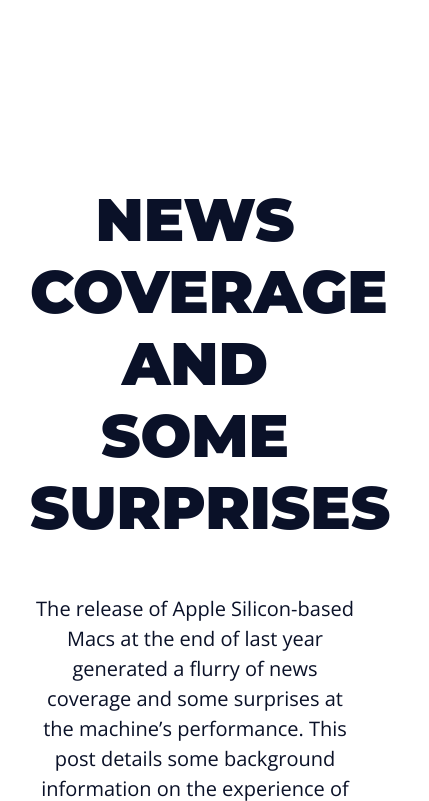
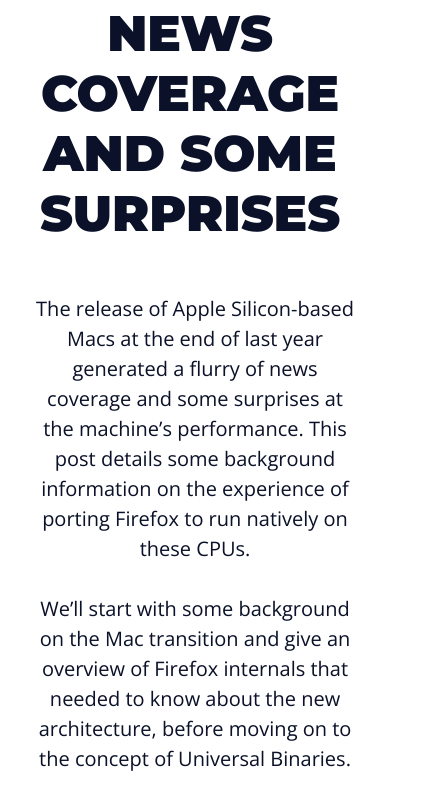
Before and after one commit to LucasAraruna/Landing-simple-page, a plain HTML site: page index.html in a window 390 px wide. Shown: the part 1060-1861 px from the top of the page, 429 px wide, since content can reach past the window. Drawn offline with nearby package versions, Linux system fonts and the light colour scheme.

Commit message:
confirm confirm

```diff
--- a/assets/css/styles.css
+++ b/assets/css/styles.css
@@ -185,6 +185,13 @@
 }
 
 @media (max-width: 800px) {
+    h2 {
+        font-size: 5rem;
+        margin-left: -2rem;
+        align-items: center;
+        padding-left: 1rem;
+    }
+
     .intro-content, .grid {
         grid-template-columns: 1fr;
     }
```
